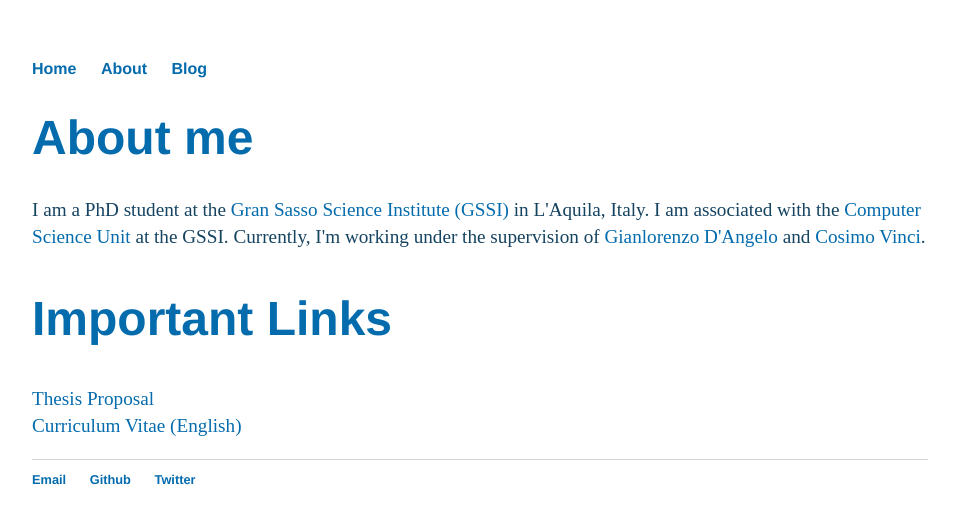
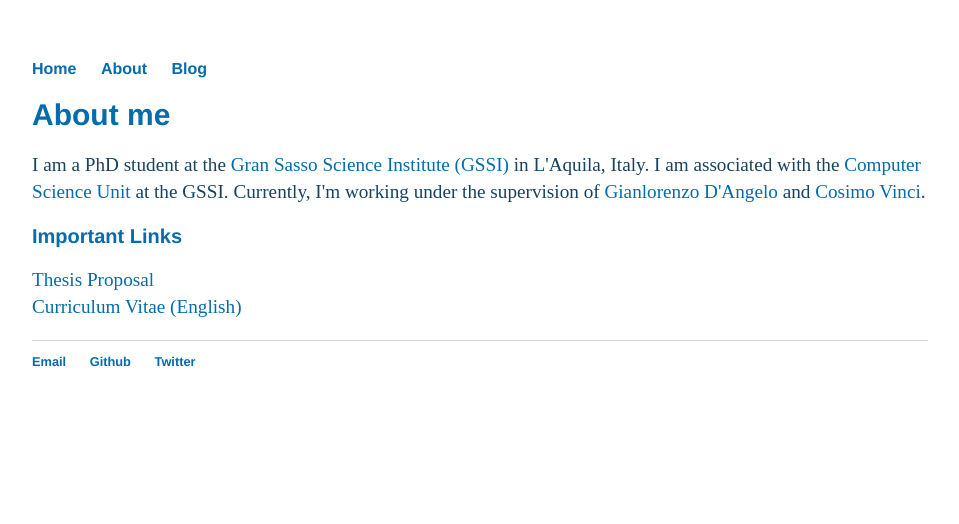
Before and after one commit to debashmitap/debashmitap.github.io, a Jekyll site: the page built from about/index.html, in a window 1280 px wide. Shown: the top 524 px of the page, without its empty margins (160-1119 px from the left). Built offline with Jekyll 4.4.1, drawn with Linux system fonts in a browser that asks for light colours.

Commit message:
Update index.html

```diff
--- a/about/index.html
+++ b/about/index.html
@@ -2,8 +2,8 @@
  layout: default
 ---
  <div class="about">
-     <h1>About me</h1>
+     <h1 style="font-size:30px;">About me</h1>
      <p>I am a PhD student at the <a href="https://www.gssi.it">Gran Sasso Science Institute (GSSI)</a> in L'Aquila, Italy. I am associated with the <a href="https://sites.google.com/gssi.it/csgssi/home?authuser=0">Computer Science Unit</a> at the GSSI. Currently, I'm working under the supervision of <a href="https://cs.gssi.it/gianlorenzo.dangelo/index.html">Gianlorenzo D'Angelo</a> and <a href="https://sites.google.com/view/cosimo-vinci">Cosimo Vinci</a>.</p>
-     <h2>Important Links</h2>
+     <h2 style="font-size:20px;">Important Links</h2>
      <p><a href="https://github.com/debashmitap/thesis_proposal/blob/main/Thesis-Proposal.pdf">Thesis Proposal</a><br> <a href="https://github.com/debashmitap/Resume/blob/main/Debashmita_Poddar_CV.pdf">Curriculum Vitae (English)</a></p>
  </div>
```
